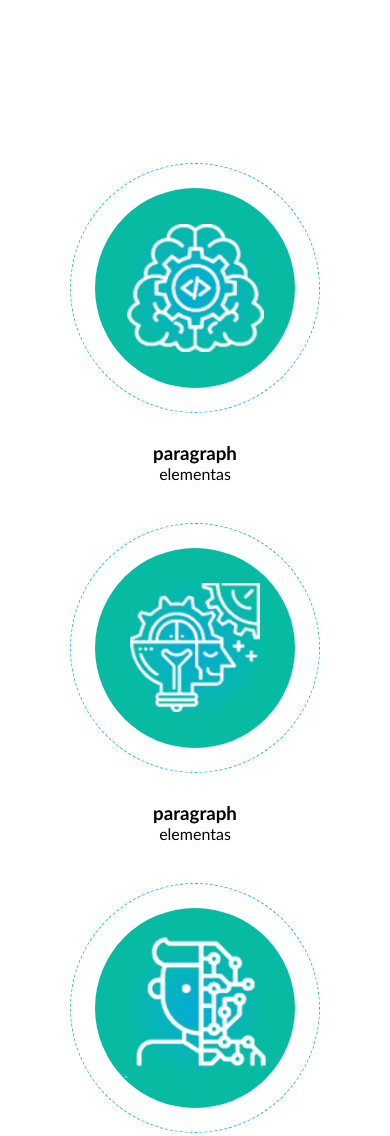
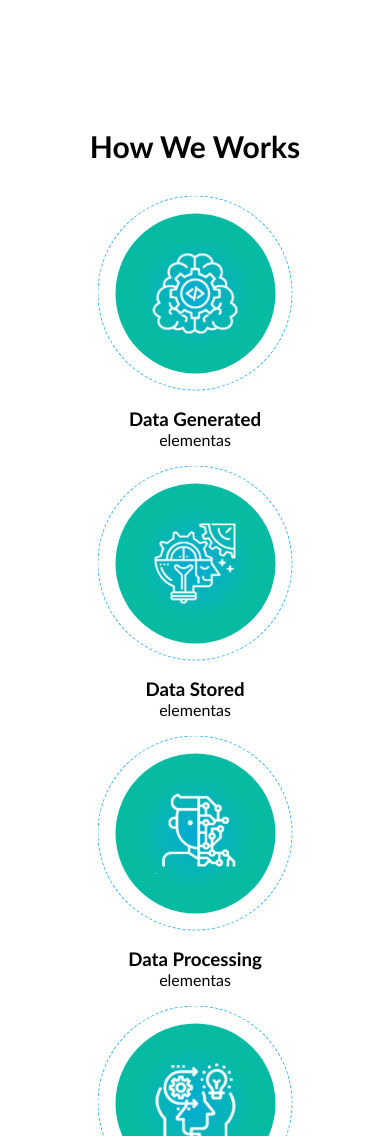
Before and after one commit to front-end-by-rimantas/21-grupe-portfolio-neuron, a website with bundled scripts: page index.html in a window 390 px wide. Shown: the part 5268-6404 px from the top of the page. Built offline with nearby package versions, Linux system fonts and the light colour scheme; files whose address does not match are found by name.

Commit message:
#42 Responsive fix and variables

```diff
--- a/css/Home.css
+++ b/css/Home.css
@@ -523,32 +523,62 @@ div.resume > h2::after {
   padding-bottom: 30px;
 }
 /* how we works */
+:root {
+  --larger-circle-width-height: 195px;
+  --smaller-circle-width-height: 160px;
+  --animation-end-width-height: 220px;
+  --column-height: 260px;
+  --position-top: 40%;
+  --img-height: 50%;
+}
+@media (min-width: 1200px) {
+  :root {
+    --larger-circle-width-height: 250px;
+    --smaller-circle-width-height: 200px;
+    --animation-end-width-height: 300px;
+    --column-height: 330px;
+    --position-top: 40%;
+    --img-height: 60%;
+  }
+}
+.works-h2 {
+  text-transform: capitalize;
+  text-align: center;
+  font-size: 30px;
+}
 
 .works-column {
+  position: relative;
   display: flex;
-  height: 350px;
-  object-fit: none;
   flex-direction: column;
+  height: var(--column-height);
   text-align: center;
 }
 .circle-container {
-  height: 330px;
-  position: relative;
+  height: var(--column-height);
+}
+.works-column h3 {
+  text-transform: capitalize;
+  margin-top: 20px;
 }
 .animation-circle {
   position: absolute;
   left: 50%;
-  top: 50%;
+  top: var(--position-top);
   transform: translate(-50%, -50%);
-  display: flex;
-  justify-content: center;
 }
-.animation-circle:hover {
-  width: 250px;
-  height: 250px;
+.animation-circle:hover::before {
+  content: '';
+  display: inline-block;
+  position: absolute;
+  left: 50%;
+  top: var(--position-top);
+  transform: translate(-50%, -50%);
+  width: var(--larger-circle-width-height);
+  height: var(--larger-circle-width-height);
   border-radius: 50%;
   animation-name: flash;
-  animation-duration: 2s;
+  animation-duration: 1.5s;
   animation-iteration-count: infinite;
   animation-timing-function: ease-out;
 }
@@ -556,9 +586,12 @@ div.resume > h2::after {
   display: flex;
   justify-content: center;
   align-items: center;
-  align-self: center;
-  width: 250px;
-  height: 250px;
+  position: absolute;
+  left: 50%;
+  top: var(--position-top);
+  transform: translate(-50%, -50%);
+  width: var(--larger-circle-width-height);
+  height: var(--larger-circle-width-height);
   border-radius: 50%;
   border: 1px dashed #33b3fa;
 }
@@ -568,8 +601,8 @@ div.resume > h2::after {
     background-color: #33b3fa;
   }
   100% {
-    width: 320px;
-    height: 320px;
+    width: var(--animation-end-width-height);
+    height: var(--animation-end-width-height);
     border: none;
     background-color: #fff;
   }
@@ -578,8 +611,8 @@ div.resume > h2::after {
   display: flex;
   justify-content: center;
   align-items: center;
-  width: 200px;
-  height: 200px;
+  width: var(--smaller-circle-width-height);
+  height: var(--smaller-circle-width-height);
   border-radius: 50%;
   background: rgb(4, 171, 215);
   background: radial-gradient(
@@ -590,6 +623,7 @@ div.resume > h2::after {
 }
 .circle > img {
   display: inline-block;
+  height: var(--img-height);
 }
 /* blog */
 .blog-container {
--- a/index.html
+++ b/index.html
@@ -261,6 +261,9 @@
         <!-- how we works -->
         <section class="container">
             <div class="row">
+                <h2 class="works-h2">how we works</h2>
+            </div>
+            <div class="row">
                 <div class="col-12 col-md-6 col-lg-3 works-column">
                     <div class="circle-container">
                         <div class="animation-circle">
@@ -271,7 +274,7 @@
                             </div>
                         </div>
                     </div>
-                    <h3>paragraph</h3>
+                    <h3>data generated</h3>
                     <div>elementas</div>
                 </div>
                 <div class="col-12 col-md-6 col-lg-3 works-column">
@@ -284,8 +287,7 @@
                             </div>
                         </div>
                     </div>
-
-                    <h3>paragraph</h3>
+                    <h3>data stored</h3>
                     <div>elementas</div>
                 </div>
                 <div class="col-12 col-md-6 col-lg-3 works-column">
@@ -298,8 +300,7 @@
                             </div>
                         </div>
                     </div>
-
-                    <h3>paragraph</h3>
+                    <h3>data processing</h3>
                     <div>elementas</div>
                 </div>
                 <div class="col-12 col-md-6 col-lg-3 works-column">
@@ -312,8 +313,7 @@
                             </div>
                         </div>
                     </div>
-
-                    <h3>paragraph</h3>
+                    <h3>actionable insights</h3>
                     <div>elementas</div>
                 </div>
             </div>
```
